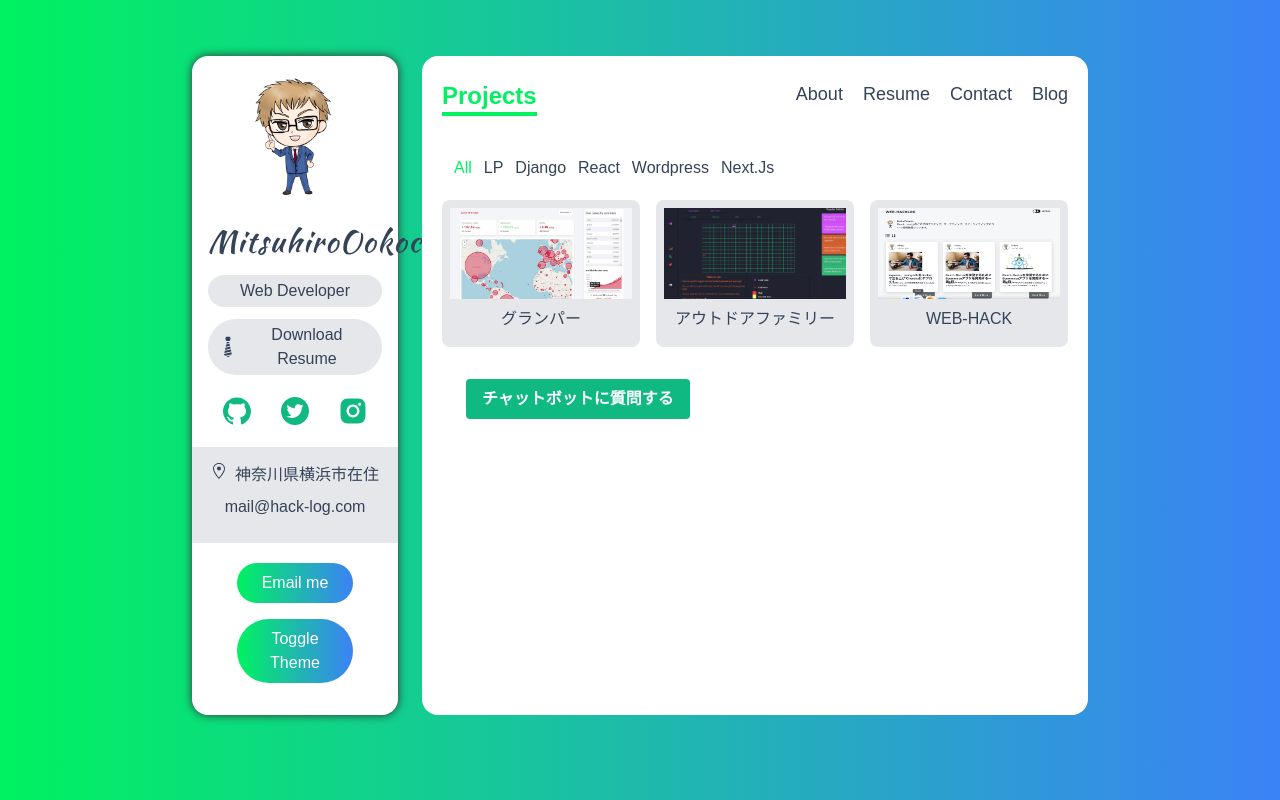
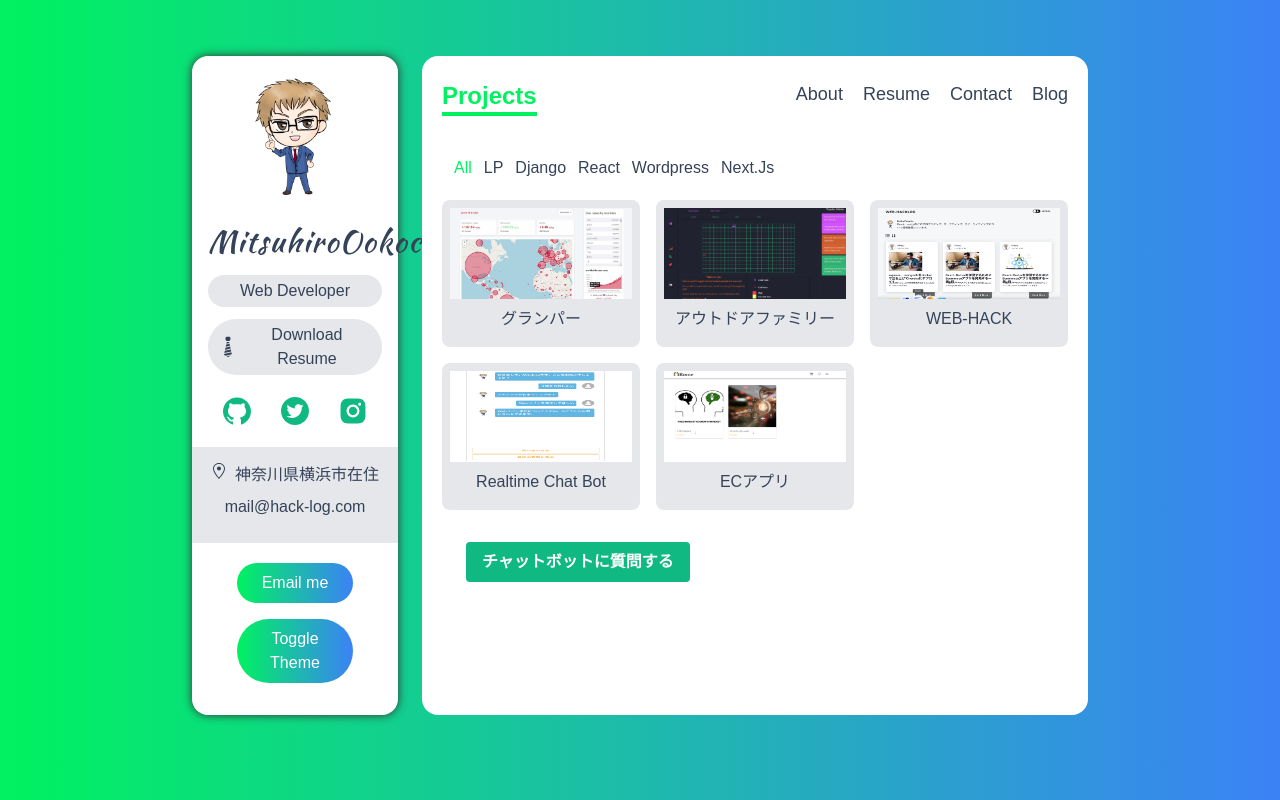
Before and after one commit to mitsuhiro0602/portfolio-web-mitsu, a Next.js app: page /projects in a window 1280 px wide. Built offline with nearby package versions, Linux system fonts and the light colour scheme.

Commit message:
data update

```diff
--- a/data.ts
+++ b/data.ts
@@ -150,29 +150,29 @@ export const projects: IProject[] = [
     key_techs: ["Next.js"],
   },
 
-  // {
-  //   id:4,
-  //   name: "Realtime Chat App",
-  //   image_path: "/images/chatapp.jpg",
-  //   deployed_url: "https://sumit-chat.netlify.app/",
-  //   github_url: "https://github.com/Dey-Sumit/chat-app-socket.io-react-node",
-  //   category: ["django", "react"],
-  //   description:
-  //     "Basic Realtime Chat App where one can create a room can talk to each other",
-  //   key_techs: ["React", "Node", "Express", "Socket", "Bootstrap"],
-  // },
+  {
+    id:4,
+    name: "Realtime Chat Bot",
+    image_path: "/images/chatbot.png",
+    deployed_url: "https://chatbot-login-25188.web.app/",
+    github_url: "https://github.com/mitsuhiro0602/chatbot-demo",
+    category: ["react"],
+    description:
+      "お問い合わせ専用のチャットbotを作成。slackと提携してリクエストを飛ばすとslackに通知がきます",
+    key_techs: ["React", "firebase"],
+  },
 
-  // {
-  //   id:5,
-  //   name: "Tweeter Clone",
-  //   image_path: "/images/tweetme.jpg",
-  //   deployed_url: "http://sumaxtweetme.pythonanywhere.com/",
-  //   github_url: "https://github.com/Dey-Sumit/tweetme",
-  //   category: ["django", "react"],
-  //   description:
-  //     "First Django Project :) | Typical Social Media App where one can post,like ,comment etc",
-  //   key_techs: ["React", "Django", "Django REST API"],
-  // },
+  {
+    id:5,
+    name: "ECアプリ",
+    image_path: "/images/ec-app.png",
+    deployed_url: "https://ec-app-3b8bd.web.app/",
+    github_url: "https://github.com/mitsuhiro0602/ec-app",
+    category: ["react"],
+    description:
+      "在宅勤務の方のためのECサイトでもです。",
+    key_techs: ["React"],
+  },
 
   // {
   //   id:6,
```
Also changed, not shown: public/images/chatbot.png (added), public/images/ec-app.png (added).
